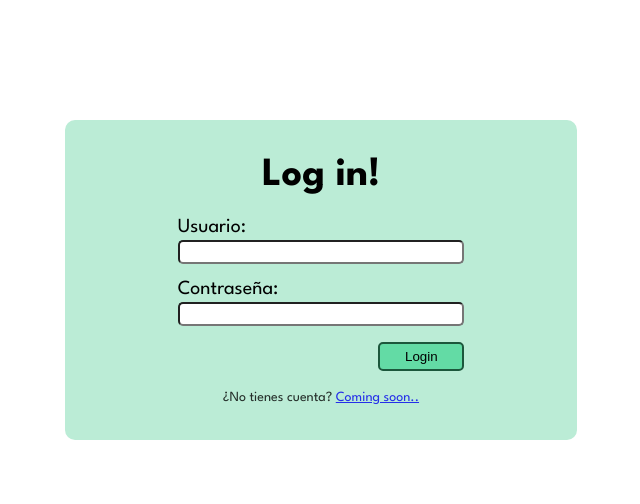
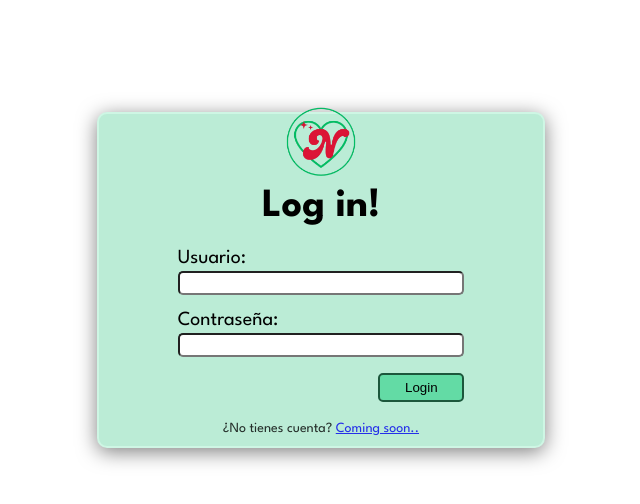
Before and after one commit to Inereaa/PYneikap, a website: page html/login.html in a window 1280 px wide. Shown: the whole page, without its empty margins (319-959 px from the left). Drawn offline with Linux system fonts and the light colour scheme.

Commit message:
css login mejorado

```diff
--- a/css/login.css
+++ b/css/login.css
@@ -6,6 +6,7 @@
     margin: 0;
     padding: 0;
     box-sizing: border-box;
+
 }
 
 /* VARIABLES */
@@ -25,15 +26,29 @@ main {
     border-radius: 10px;
     font-size: 20px;
 
-    width: 40vw;
-    height: 40vh;
-    padding: 50px;
+    width: 35vw;
+    height: 42vh;
+
     display: flex;
     flex-direction: column;
     justify-content: center;
     align-items: center;
 
+    border: 2px solid #cef6e4;
+    box-shadow: 0px 4px 20px rgba(0, 0, 0, 0.5);
+
     font-family: var(--font-primary);
+}
+
+main img {
+    width: 30%;
+    margin-bottom: -20px;
+}
+
+#loggo {
+    display: flex;
+    justify-content: center;
+    align-items: center;
 }
 
 form {
@@ -76,6 +91,7 @@ p {
     font-size: 14px;
     margin-top: 20px;
     opacity: 0.8;
+    margin-bottom: 50px;
 }
 
 a:hover {
--- a/html/login.html
+++ b/html/login.html
@@ -10,6 +10,7 @@
 </head>
 <body>
     <main>
+        <a href="#" id="loggo"><img id="logo" src="logo.png" alt="logo"></a>
         <h1> Log in! </h1>
         <form id="form">
             <div>
```
Also changed, not shown: css/images/fondologin.jpg (added), css/images/visa.png (added).
